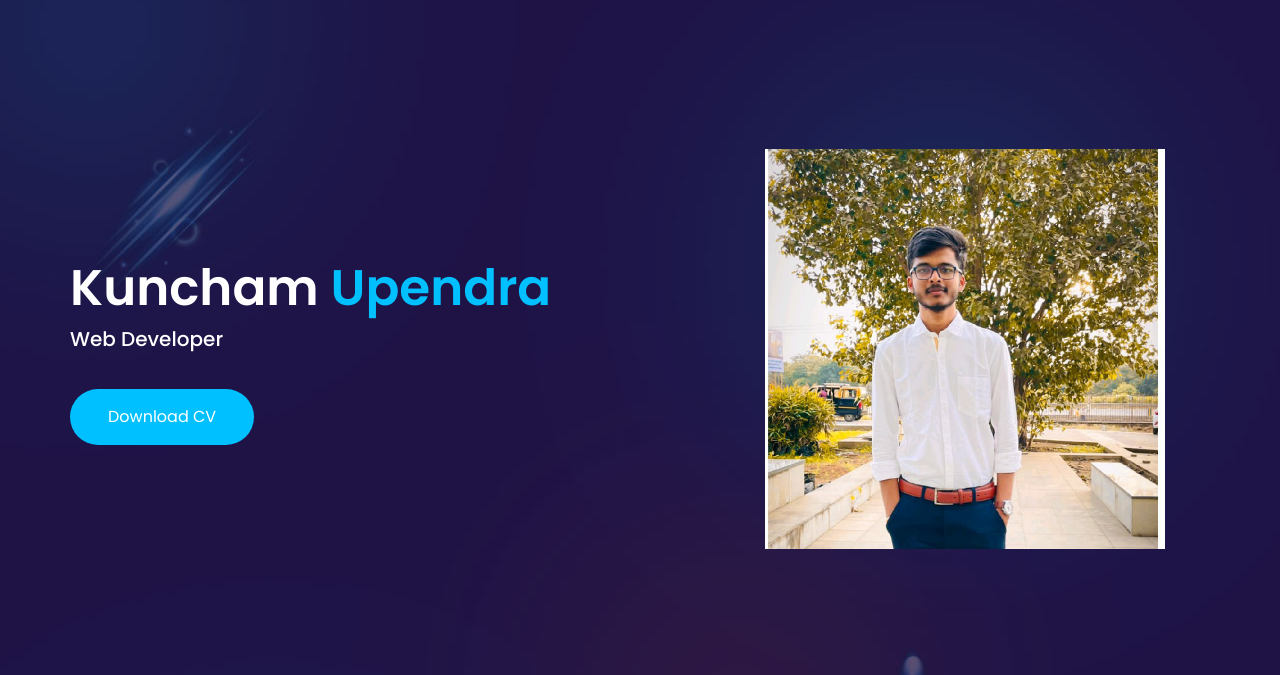
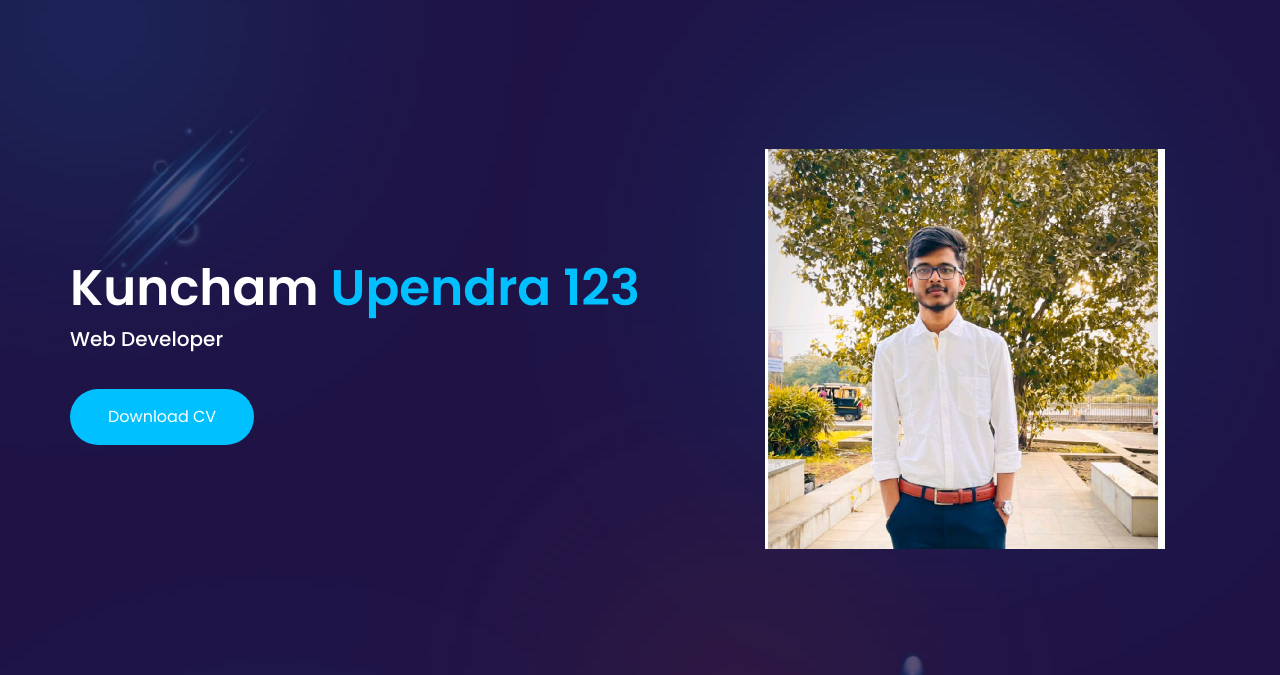
Before and after one commit to kunchamupendra/Upendra_Portfolio, a plain HTML site: page index.html in a window 1280 px wide. Shown: the part 92-767 px from the top of the page. Drawn offline with nearby package versions, Linux system fonts and the light colour scheme.

Commit message:
Update index.html

```diff
--- a/index.html
+++ b/index.html
@@ -50,7 +50,7 @@
             <div class="container">
                 <div class="content">
                     <div class="left">
-                        <h2>kuncham <span>upendra</span></h2>
+                        <h2>kuncham <span>upendra 123</span></h2>
                         <p>web developer</p>
                         <a href="https://drive.google.com/file/d/1sF0Lifme13FOqI-KwYoCjItk6dcdaoM1/view" target="_blank" download="resume" class="btn"><span>download CV</span></a>
                     </div>
```
